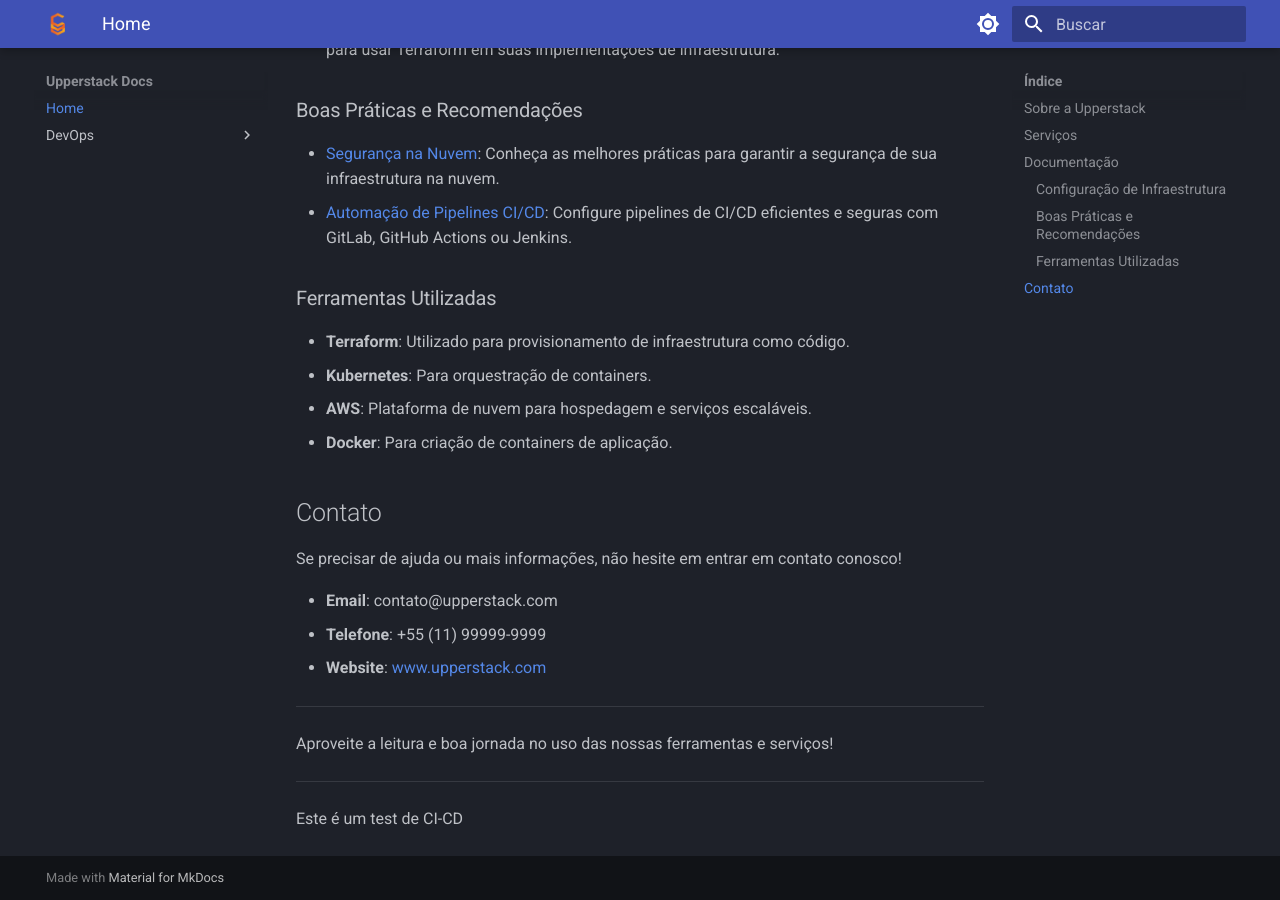
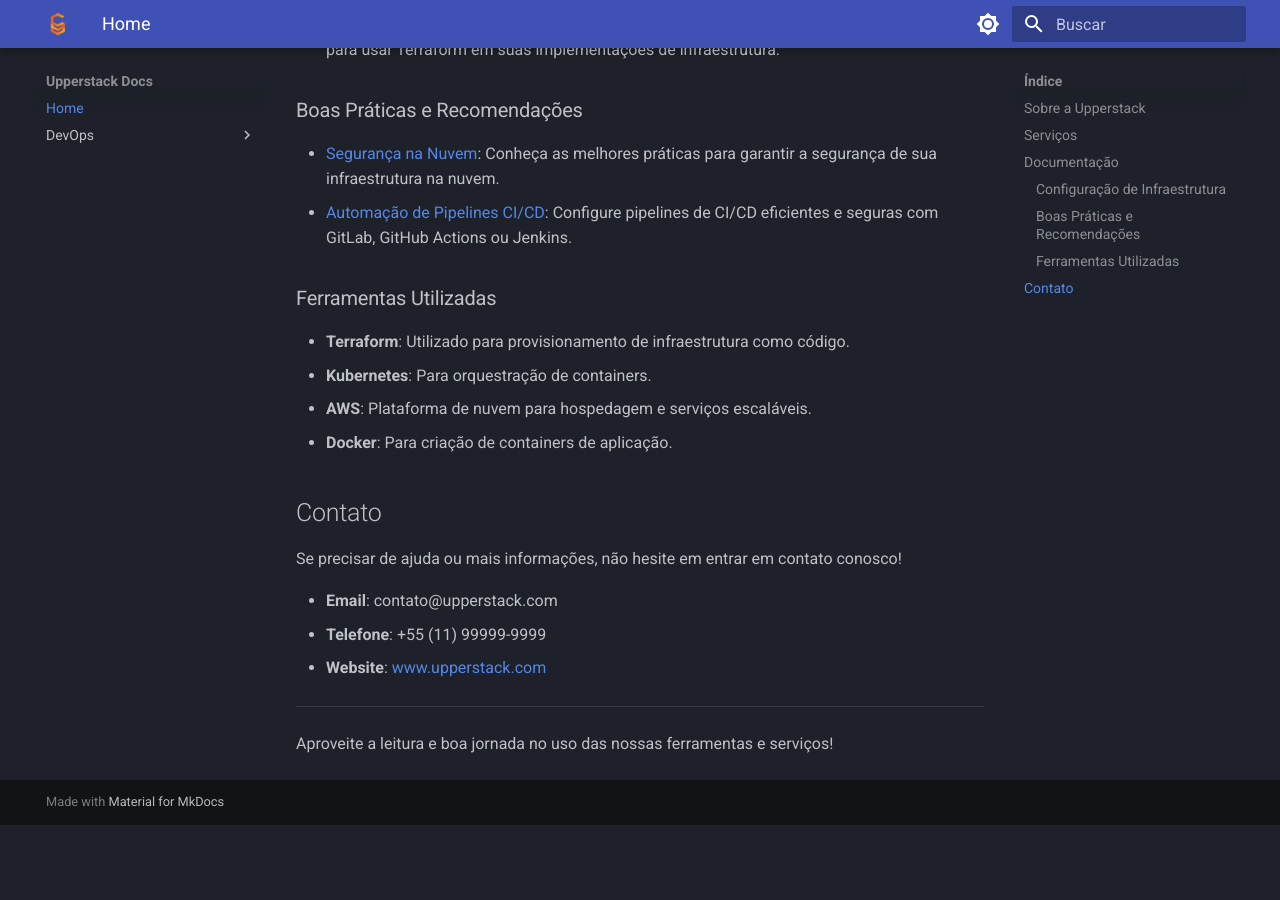
Before and after one commit to upperstack-team/docs, an MkDocs documentation site: the page built from docs/index.md, in a window 1280 px wide and 900 px high, scrolled down 1055 px. Built offline with MkDocs 1.6.1 and Material for MkDocs 9.7.7, drawn with Linux system fonts in a browser that asks for light colours; after the commit the page ends 1880 px from its top, so only the background shows below that.

Commit message:
Remove comment to test ci

```diff
--- a/docs/index.md
+++ b/docs/index.md
@@ -46,7 +46,3 @@ Se precisar de ajuda ou mais informações, não hesite em entrar em contato con
 ---
 
 Aproveite a leitura e boa jornada no uso das nossas ferramentas e serviços!
-
----
-
-Este é um test de CI-CD
```
